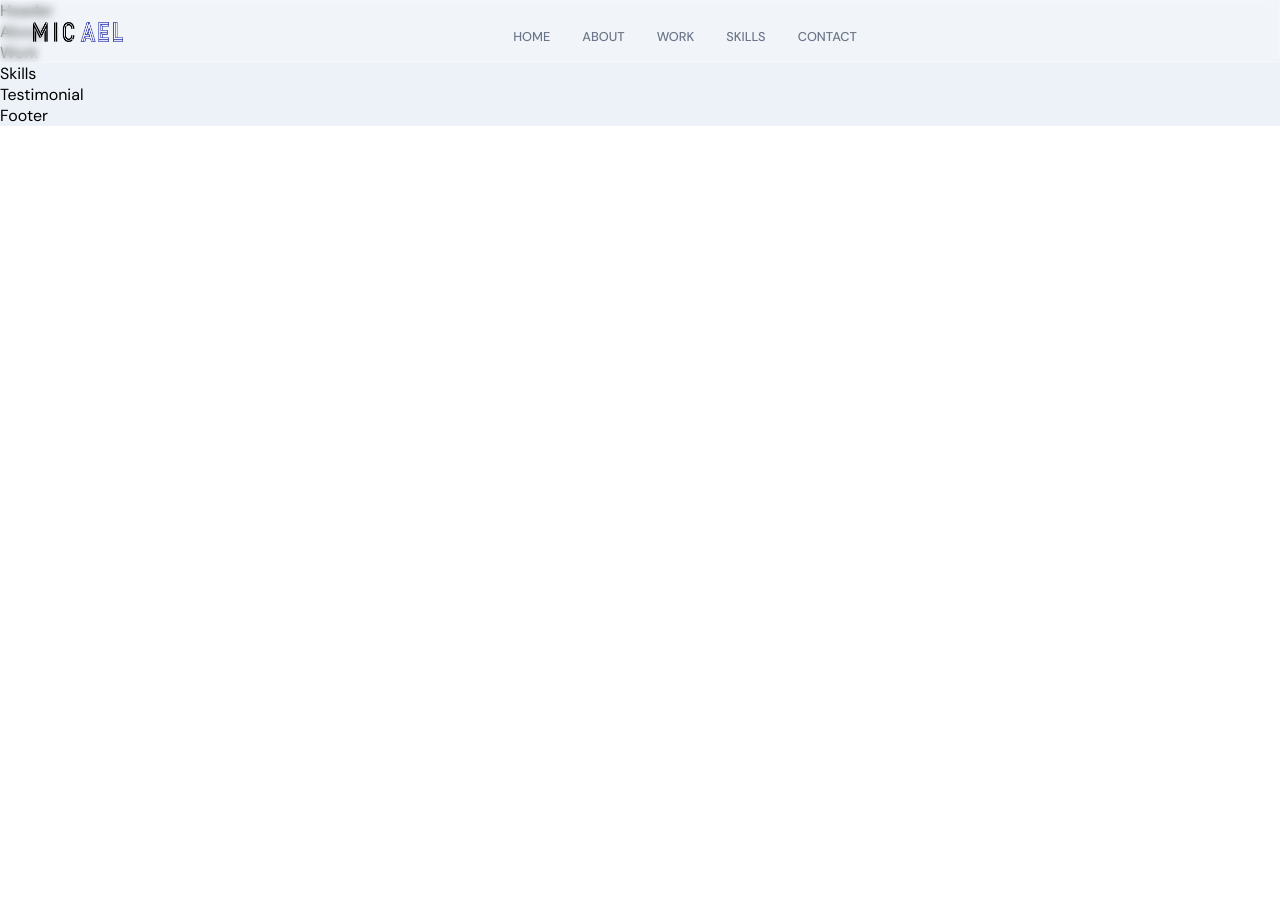
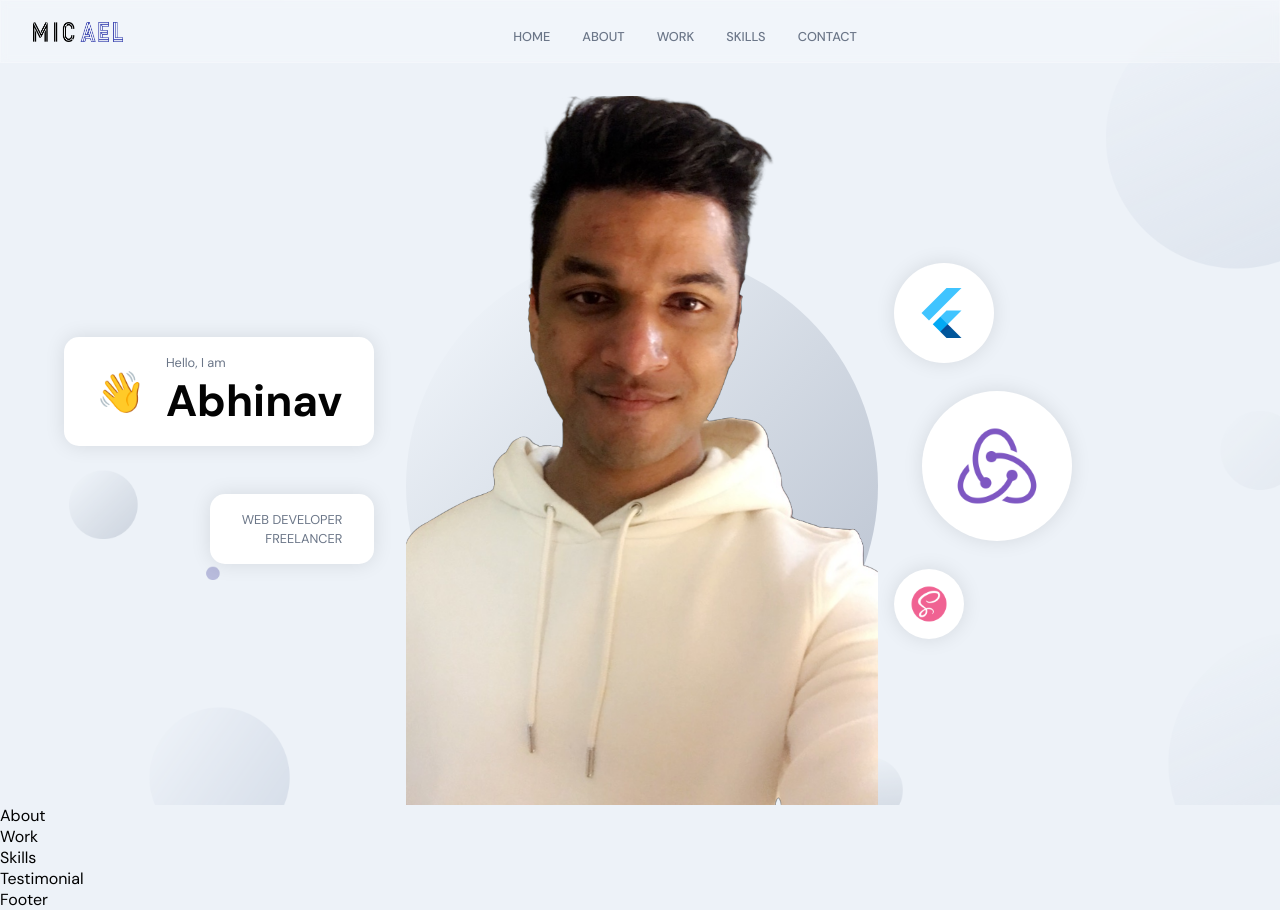
Before and after one commit to AbhinavTheOG/Portfolio, a React (Create React App) app in the folder frontend_react/: page / in a window 1280 px wide. Before the commit the page ends 800 px from the top, so only its background shows below. Built offline with nearby package versions, Linux system fonts and the light colour scheme.

Commit message:
Updated the headers

```diff
--- a/frontend_react/src/constants/images.js
+++ b/frontend_react/src/constants/images.js
@@ -23,7 +23,7 @@
 import about03 from "../assets/about03.png";
 import about04 from "../assets/about04.png";
 
-import profile from "../assets/profile.png";
+import profile from "../assets/ProfilePic.png";
 import circle from "../assets/circle.svg";
 import logo from "../assets/logo.png";
 
--- a/frontend_react/src/container/Header/Header.jsx
+++ b/frontend_react/src/container/Header/Header.jsx
@@ -1,7 +1,70 @@
 import React from "react";
+import { motion } from "framer-motion";
+import { images } from "../../constants";
 import "./Header.scss";
+
+const scaleVariants = {
+  whileInView: {
+    scale: [0, 1],
+    opacity: [0, 1],
+    transition: {
+      duration: 1,
+      ease: "easeInOut",
+    },
+  },
+};
+
 const Header = () => {
-  return <div>Header</div>;
+  return (
+    <div id="home" className="app__header app__flex">
+      <motion.div
+        whileInView={{ x: [-100, 0], opacity: [0, 1] }}
+        transition={{ duration: 0.5 }}
+        className="app__header-info"
+      >
+        <div className="app__header-badge">
+          <div className="badge-cmp app__flex">
+            <span>👋</span>
+            <div style={{ marginLeft: 20 }}>
+              <p className="p-text">Hello, I am</p>
+              <h1 className="head-text">Abhinav</h1>
+            </div>
+          </div>
+
+          <div className="tag-cmp app__flex">
+            <p className="p-text">Web Developer</p>
+            <p className="p-text">Freelancer</p>
+          </div>
+        </div>
+      </motion.div>
+
+      <motion.div
+        whileInView={{ opacity: [0, 1] }}
+        transition={{ duration: 0.5, delayChildren: 0.5 }}
+        className="app__header-img"
+      >
+        <img src={images.profile} alt="profile_bg" />
+        <motion.img
+          whileInView={{ scale: [0, 1] }}
+          transition={{ duration: 1, ease: "easeInOut" }}
+          src={images.circle}
+          alt="profile_circle"
+          className="overlay_circle"
+        />
+      </motion.div>
+      <motion.div
+        variants={scaleVariants}
+        whileInView={scaleVariants.whileInView}
+        className="app__header-circles"
+      >
+        {[images.flutter, images.redux, images.sass].map((circle, index) => (
+          <div className="circle-cmp app__flex" key={`circle-${index}`}>
+            <img src={circle} alt="profile_bg" />
+          </div>
+        ))}
+      </motion.div>
+    </div>
+  );
 };
 
 export default Header;
--- a/frontend_react/src/container/Header/Header.scss
+++ b/frontend_react/src/container/Header/Header.scss
@@ -0,0 +1,196 @@
+#home {
+  position: relative;
+  background: url("../../assets/bgIMG.png");
+  background-size: cover;
+  background-position: center;
+  background-repeat: repeat;
+
+  // disable the default padding styles
+  .app__wrapper {
+    padding: 0;
+
+    .copyright {
+      display: none;
+    }
+  }
+}
+
+.app__header {
+  flex: 1;
+  width: 100%;
+  height: 100%;
+  flex-direction: row;
+
+  padding: 6rem 2rem 0rem;
+
+  @media screen and (min-width: 2000px) {
+    padding-top: 8rem;
+  }
+
+  @media screen and (max-width: 1200px) {
+    flex-direction: column;
+  }
+
+  @media screen and (max-width: 450px) {
+    padding: 6rem 1rem 2rem;
+  }
+}
+
+.app__header-info {
+  flex: 0.65;
+  display: flex;
+  flex-direction: column;
+  justify-content: flex-start;
+  align-items: flex-start;
+  height: 100%;
+
+  margin: 0 2rem;
+
+  @media screen and (max-width: 1200px) {
+    width: 100%;
+    margin-right: 0rem;
+  }
+}
+
+.app__header-badge {
+  width: 100%;
+  display: flex;
+  justify-content: flex-end;
+  align-items: flex-end;
+  flex-direction: column;
+
+  .badge-cmp,
+  .tag-cmp {
+    padding: 1rem 2rem;
+    background: var(--white-color);
+    border-radius: 15px;
+    flex-direction: row;
+    width: auto;
+
+    box-shadow: 0px 0px 20px rgba(0, 0, 0, 0.1);
+  }
+
+  .tag-cmp {
+    flex-direction: column;
+    margin-top: 3rem;
+
+    p {
+      width: 100%;
+      text-transform: uppercase;
+      text-align: right;
+    }
+  }
+
+  span {
+    font-size: 2.5rem;
+
+    @media screen and (min-width: 2000px) {
+      font-size: 5rem;
+    }
+  }
+
+  @media screen and (max-width: 1200px) {
+    justify-content: flex-start;
+    align-items: flex-start;
+  }
+}
+
+.app__header-circles {
+  flex: 0.75;
+  display: flex;
+  flex-direction: column;
+  justify-content: space-evenly;
+  align-items: flex-start;
+  height: 100%;
+  margin-left: 1rem;
+
+  div {
+    width: 100px;
+    height: 100px;
+    border-radius: 50%;
+
+    background: var(--white-color);
+    box-shadow: 0px 0px 20px rgba(0, 0, 0, 0.1);
+
+    img {
+      width: 60%;
+      height: 60%;
+    }
+  }
+
+  // circles with different height & width
+
+  div:nth-child(1) {
+    width: 100px;
+    height: 100px;
+  }
+
+  div:nth-child(2) {
+    margin: 1.75rem;
+    width: 150px;
+    height: 150px;
+  }
+
+  div:nth-child(3) {
+    width: 70px;
+    height: 70px;
+  }
+
+  @media screen and (min-width: 2000px) {
+    div:nth-child(2) {
+      width: 400px;
+      height: 400px;
+    }
+
+    div:nth-child(3) {
+      width: 170px;
+      height: 170px;
+    }
+
+    div:nth-child(1) {
+      width: 200px;
+      height: 200px;
+    }
+  }
+
+  @media screen and (max-width: 1200px) {
+    width: 100%;
+    flex-direction: row;
+    flex-wrap: wrap;
+    margin-left: 0;
+
+    div {
+      margin: 1rem;
+    }
+  }
+}
+
+.app__header-img {
+  flex: 1;
+  height: 100%;
+
+  display: flex;
+  justify-content: flex-end;
+  align-items: flex-end;
+  position: relative;
+
+  img {
+    width: 100%;
+    object-fit: contain;
+    z-index: 1;
+  }
+
+  .overlay_circle {
+    position: absolute;
+    left: 0;
+    right: 0;
+    bottom: 0;
+    z-index: 0;
+    width: 100%;
+    height: 90%;
+  }
+
+  @media screen and (max-width: 1200px) {
+    margin: 2rem 0;
+  }
+}
```
Also changed, not shown: frontend_react/src/assets/ProfilePic.png (added).
